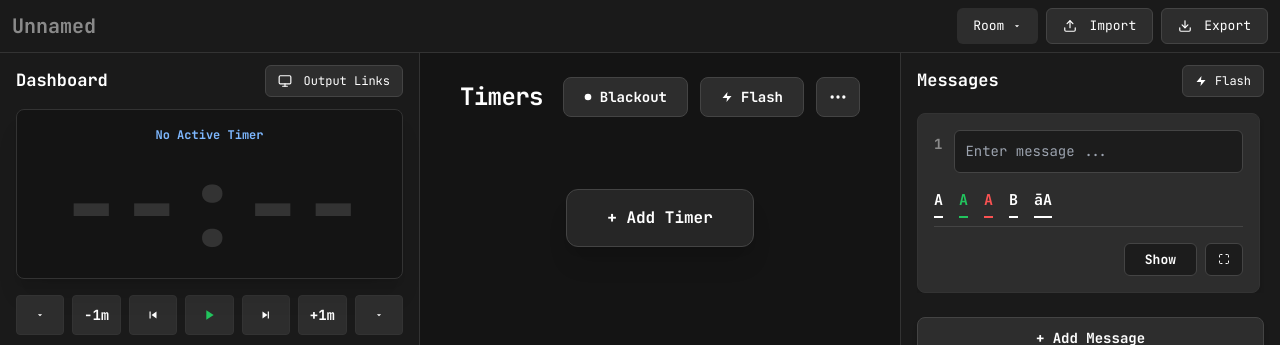
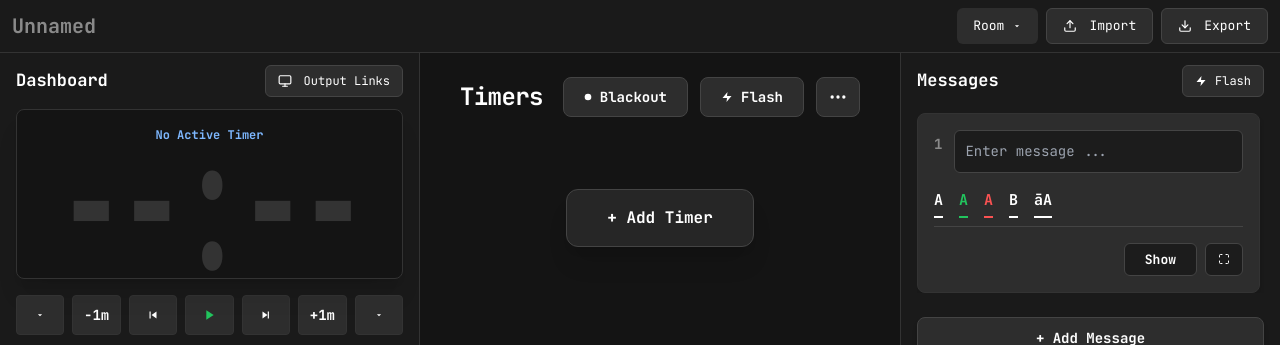
Before and after one commit to e1n7/stage-timer, a React (Vite) app: page / in a window 1280 px wide. Shown: the top 345 px of the page. Built offline with nearby package versions, Linux system fonts and the light colour scheme.

Commit message:
UI: sync font height and width adjustments to dashboard preview automatically

```diff
--- a/src/App.tsx
+++ b/src/App.tsx
@@ -939,7 +939,9 @@ function App() {
               style={{
                 color: getDashboardTextColor(),
                 opacity: (isFlashing && !isFlash) ? 0 : 1,
-                textShadow: isFlash ? `0 0 30px ${getDashboardGlowColor()}` : 'none'
+                textShadow: isFlash ? `0 0 30px ${getDashboardGlowColor()}` : 'none',
+                transform: `scale(${displaySettings.fontWidth || 1.0}, ${displaySettings.fontHeight || 1.6})`,
+                transformOrigin: 'center'
               }}
             >
               {currentTime}
```
